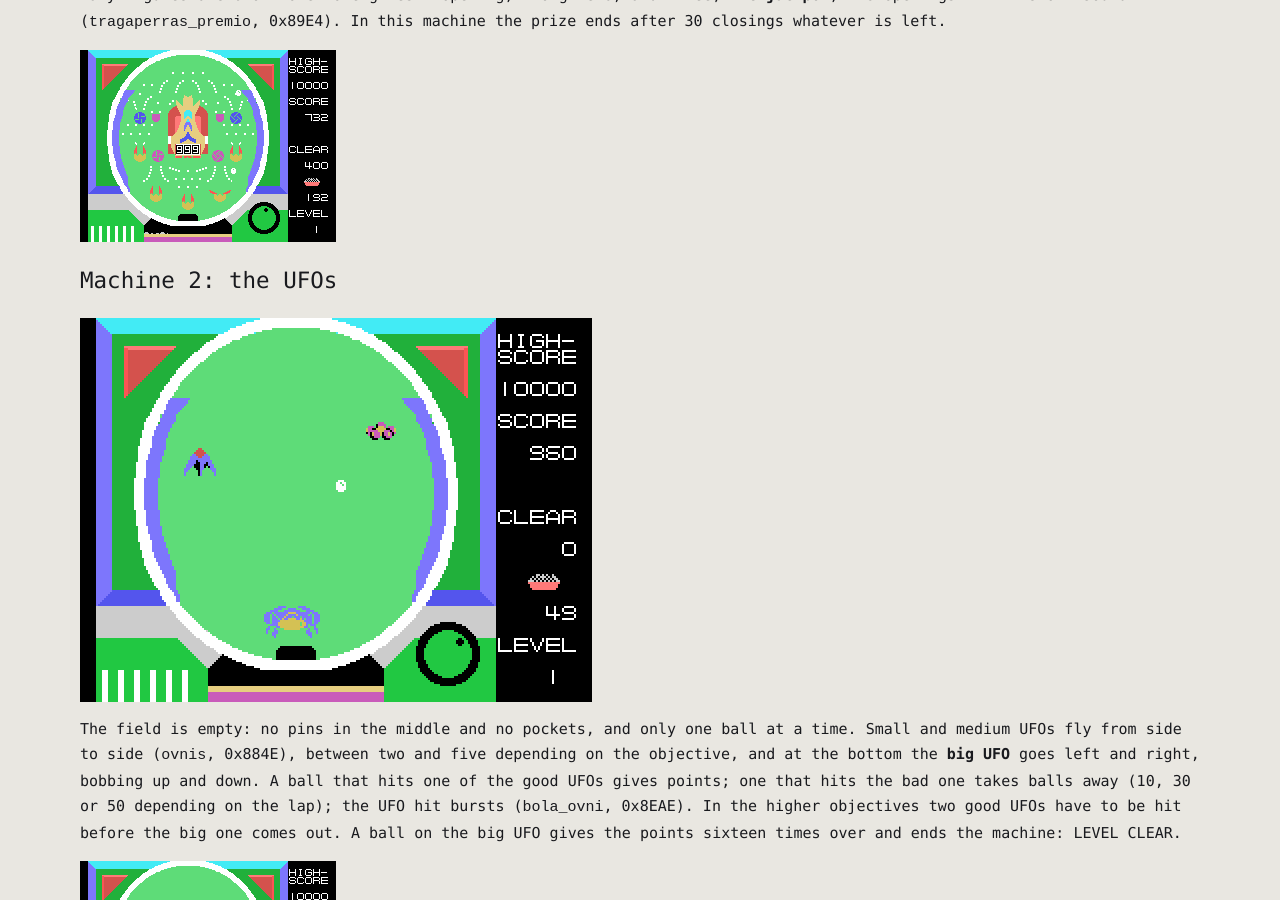
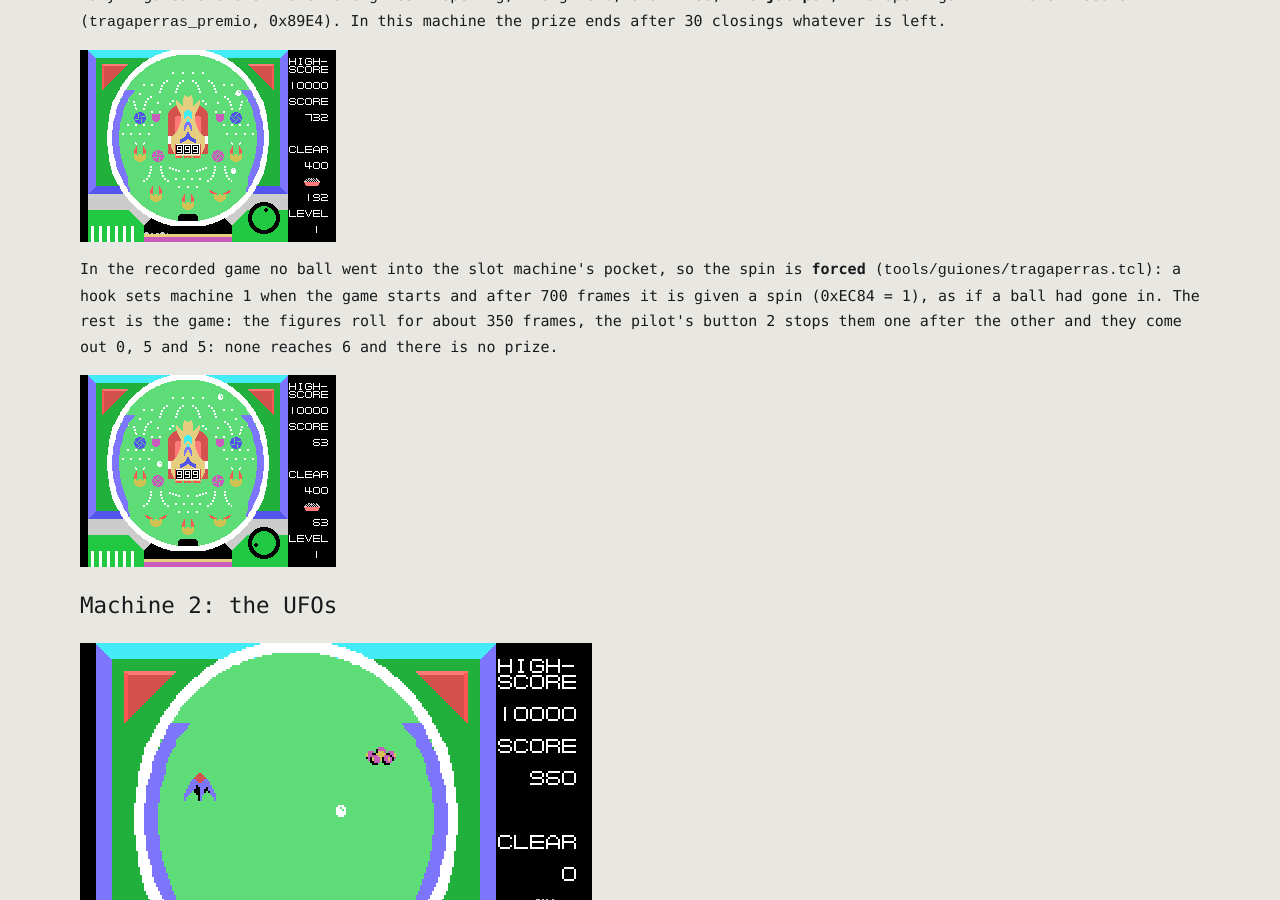
Before and after one commit to antxiko/PachinkoUFO-disassembly, a Jekyll site: the page built from docs/THE-MACHINES.md, in a window 1280 px wide and 900 px high, scrolled down 2100 px. Built offline with Jekyll 4.4.1, drawn with Linux system fonts in a browser that asks for light colours; our own code applies the rules of GitHub Pages for plain Markdown files.

Commit message:
El tragaperras girando, en GIF (forzado)
tools/guiones/tragaperras.tcl: un gancho en 0x829E pone la maquina 1 y a los 700 cuadros una tirada
(0xEC84 = 1); el juego gira las cifras y el boton 2 las para (0, 5, 5: sin premio).

Co-Authored-By: Claude Opus 5.5 <noreply@anthropic.com>

```diff
--- a/docs/THE-MACHINES.md
+++ b/docs/THE-MACHINES.md
@@ -39,6 +39,13 @@ left.
 
 ![Machine 1 being played](imagenes/maquina1.gif)
 
+In the recorded game no ball went into the slot machine's pocket, so the spin is **forced**
+(`tools/guiones/tragaperras.tcl`): a hook sets machine 1 when the game starts and after 700 frames it is given a spin
+(0xEC84 = 1), as if a ball had gone in. The rest is the game: the figures roll for about 350 frames, the pilot's button
+2 stops them one after the other and they come out 0, 5 and 5: none reaches 6 and there is no prize.
+
+![A slot machine spin (forced)](imagenes/tragaperras.gif)
+
 ## Machine 2: the UFOs
 
 ![Machine 2, recorded in openMSX](imagenes/maquina2.png)
--- a/tools/gifs.py
+++ b/tools/gifs.py
@@ -23,12 +23,16 @@ TRAMOS = [
     ("pattern_clear.gif", "larga", 10100, 10470, 2),  # las bolas pasan del objetivo: PATTERN CLEAR (10167)
     ("maquina1.gif", "larga", 12000, 12360, 2),       # la maquina 1, la del tragaperras
     ("ovnis.gif", "larga", 17212, 17930, 2),          # la maquina 2: los OVNIs, el grande tocado y LEVEL CLEAR
+    ("tragaperras.gif", "tragaperras", 740, 1180, 2), # FORZADA (tools/guiones/tragaperras.tcl): una tirada, gira y para
 ]
 
 
 def main(salida):
     raiz = os.path.dirname(os.path.dirname(os.path.abspath(__file__)))
+    solo = sys.argv[2:]
     for fichero, grab, desde, hasta, cada in TRAMOS:
+        if solo and grab not in solo:
+            continue
         n, s = vdp.gif(os.path.join(raiz, "work", grab + ".bin"),
                        os.path.join(salida, fichero), desde, hasta, cada=cada, tope_ms=4000)
         print("%-20s %4d imagenes, %5.1f s, %8d bytes" % (
```
Also changed, not shown: docs/es/LAS-MAQUINAS.md (+7 -0 lines), docs/imagenes/tragaperras.gif (added), 1 other file.
